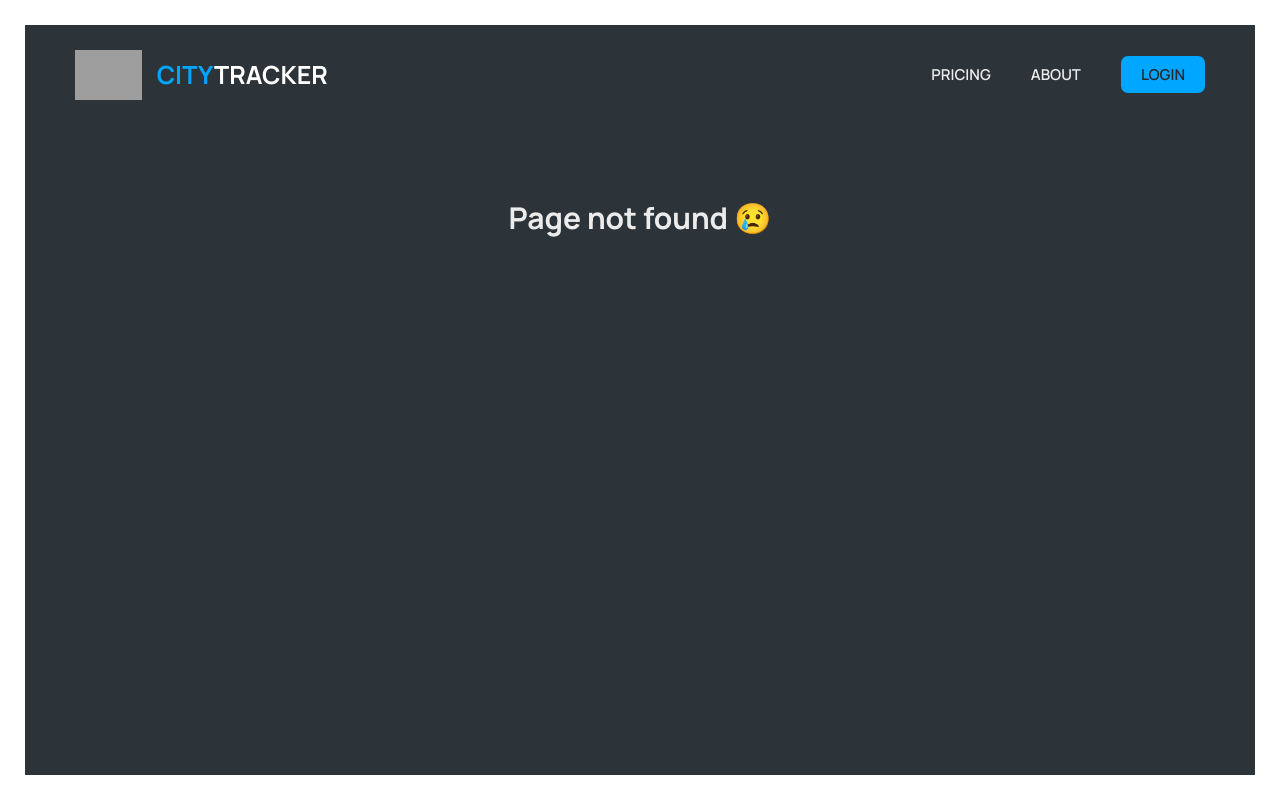
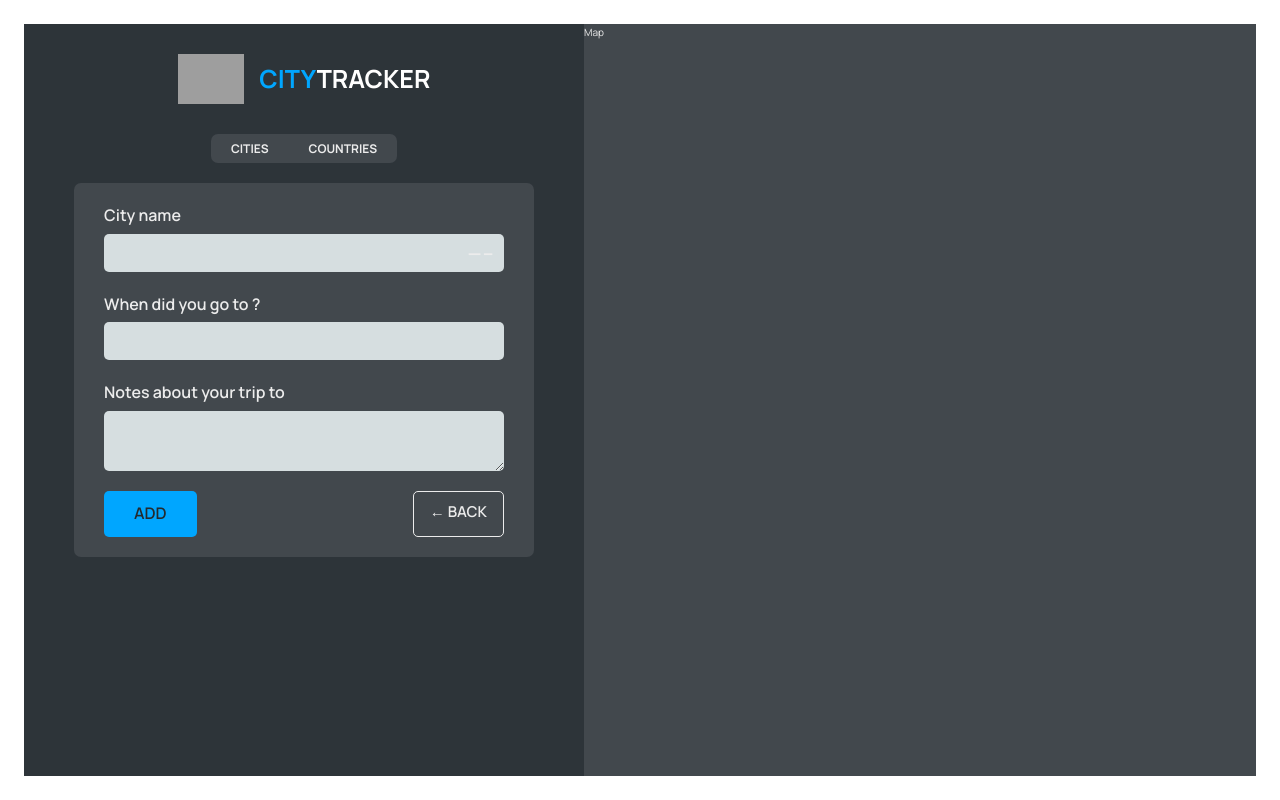
Before and after one commit to DanielJGil/city-tracker, a React (Vite) app: page /app/form in a window 1280 px wide. Before the commit this address had no page. Built offline with nearby package versions, Linux system fonts and the light colour scheme; grey boxes are pictures that could not be loaded.

Commit message:
Add city list and form to add new city
I added a json file with some dummy data that I can use
and then displayed it in the list of cities. I also added a form which will be used to add new cities in the future.

```diff
--- /dev/null
+++ b/data/cities.json
@@ -0,0 +1,28 @@
+{
+  "cities": [
+    {
+      "cityName": "Tallinn",
+      "country": "Estonia",
+      "emoji": "🇪🇪",
+      "date": "2023-09-16T07:29:17.976Z",
+      "notes": "Best city",
+      "position": {
+        "lat": "59.40036514079251",
+        "lng": "24.719238281250004"
+      },
+      "id": 98443199
+    },
+    {
+      "cityName": "Malaga",
+      "country": "Spain",
+      "emoji": "🇪🇸",
+      "date": "2023-09-16T07:44:39.635Z",
+      "notes": "wooooo",
+      "position": {
+        "lat": "36.70365959719456",
+        "lng": "-4.438476562500001"
+      },
+      "id": 98443200
+    }
+  ]
+}
--- a/package.json
+++ b/package.json
@@ -11,6 +11,7 @@
   },
   "dependencies": {
     "react": "^18.2.0",
+    "react-datepicker": "^4.18.0",
     "react-dom": "^18.2.0",
     "react-router-dom": "^6.16.0"
   },
--- a/src/App.jsx
+++ b/src/App.jsx
@@ -1,4 +1,4 @@
-import { BrowserRouter, Route, Routes } from "react-router-dom";
+import { BrowserRouter, Navigate, Route, Routes } from "react-router-dom";
 import About from "./pages/About/About";
 import Homepage from "./pages/Homepage/Homepage";
 import Login from "./pages/Login/Login";
@@ -7,8 +7,30 @@ import PageNotFound from "./pages/PageNotFound/PageNotFound";
 import AppPage from "./pages/AppPage/AppPage";
 import CityList from "./components/CityList/CityList";
 import CountryList from "./components/CountryList/CountryList";
+import Form from "./components/Form/Form";
+import { useEffect, useState } from "react";
 
 function App() {
+  const [cities, setCities] = useState(null);
+  const [isLoading, setIsLoading] = useState(false);
+
+  useEffect(function () {
+    async function fetchCities() {
+      try {
+        setIsLoading(true);
+        const res = await fetch("/data/cities.json");
+        const data = await res.json();
+        const { cities } = data;
+        setCities(cities);
+      } catch {
+        alert("There was an error loading data...");
+      } finally {
+        setIsLoading(false);
+      }
+    }
+    fetchCities();
+  }, []);
+
   return (
     <BrowserRouter>
       <Routes>
@@ -17,8 +39,13 @@ function App() {
         <Route path="about" element={<About />} />
         <Route path="login" element={<Login />} />
         <Route path="app" element={<AppPage />}>
-          <Route path="cities" element={<CityList />} />
+          <Route index element={<Navigate replace to="cities" />} />
+          <Route path="cities" element={<CityList cities={cities} />} />
           <Route path="countries" element={<CountryList />} />
+          <Route
+            path="form"
+            element={<Form cities={cities} setCities={setCities} />}
+          />
         </Route>
         <Route path="*" element={<PageNotFound />} />
       </Routes>
--- /dev/null
+++ b/src/components/CityItem/CityItem.jsx
@@ -0,0 +1,24 @@
+import { Link } from "react-router-dom";
+import styles from "./CityItem.module.css";
+
+const formatDate = (date) =>
+  new Intl.DateTimeFormat("en", {
+    day: "numeric",
+    month: "long",
+    year: "numeric",
+  }).format(new Date(date));
+
+function CityItem({ city }) {
+  return (
+    <li>
+      <Link className={styles.cityItem}>
+        <span className={styles.emoji}>{city.emoji}</span>
+        <h3 className={styles.name}>{city.cityName}</h3>
+        <time className={styles.date}>{formatDate(city.date)}</time>
+        <button className={styles.deleteBtn}>&times;</button>
+      </Link>
+    </li>
+  );
+}
+
+export default CityItem;
--- /dev/null
+++ b/src/components/CityItem/CityItem.module.css
@@ -0,0 +1,54 @@
+.cityItem,
+.cityItem:link,
+.cityItem:visited {
+  display: flex;
+  gap: 1.6rem;
+  align-items: center;
+
+  background-color: #42484d;
+  border-radius: 7px;
+  padding: 1rem 2rem;
+  border-left: 5px solid #00a6ff;
+  cursor: pointer;
+
+  color: inherit;
+  text-decoration: none;
+}
+
+.cityItem--active {
+  border: 2px solid #00a6ff;
+  border-left: 5px solid #00a6ff;
+}
+
+.emoji {
+  font-size: 2.6rem;
+  line-height: 1;
+}
+
+.name {
+  font-size: 1.7rem;
+  font-weight: 600;
+  margin-right: auto;
+}
+
+.date {
+  font-size: 1.5rem;
+}
+
+.deleteBtn {
+  height: 2rem;
+  aspect-ratio: 1;
+  border-radius: 50%;
+  border: none;
+  background-color: #2d3439;
+  color: #ececec;
+  font-size: 1.6rem;
+  font-weight: 400;
+  cursor: pointer;
+  transition: all 0.2s;
+}
+
+.deleteBtn:hover {
+  background-color: #00a6ff;
+  color: #2d3439;
+}
--- a/src/components/CityList/CityList.jsx
+++ b/src/components/CityList/CityList.jsx
@@ -1,8 +1,11 @@
-function CityList() {
+import CityItem from "../CityItem/CityItem";
+import styles from "./CityList.module.css";
+
+function CityList({ cities }) {
   return (
-    <div>
-      <p>List of cities</p>
-    </div>
+    <ul className={styles.cityList}>
+      {cities && cities.map((city, i) => <CityItem city={city} key={i} />)}
+    </ul>
   );
 }
 
--- a/src/components/CityList/CityList.module.css
+++ b/src/components/CityList/CityList.module.css
@@ -0,0 +1,15 @@
+.cityList {
+  width: 100%;
+  height: 65vh;
+  list-style: none;
+  overflow-y: scroll;
+  overflow-x: hidden;
+
+  display: flex;
+  flex-direction: column;
+  gap: 1.4rem;
+}
+
+.cityList::-webkit-scrollbar {
+  width: 0;
+}
--- /dev/null
+++ b/src/components/Form/Form.jsx
@@ -0,0 +1,72 @@
+import ReactDatePicker from "react-datepicker";
+import "react-datepicker/dist/react-datepicker.css";
+import styles from "./Form.module.css";
+import { Link, useNavigate } from "react-router-dom";
+import { useState } from "react";
+
+function Form({ cities, setCities }) {
+  const [cityName, setCityName] = useState("");
+  const [date, setDate] = useState("");
+  const [notes, setNotes] = useState("");
+
+  const navigate = useNavigate();
+
+  async function handleSubmit(e) {
+    e.preventDefault();
+
+    if (!cityName || !date) return;
+
+    const newCity = {
+      cityName,
+      country: "Estonia",
+      date,
+      emoji: "EE",
+      id: 123,
+      notes,
+      position: "latlng",
+    };
+
+    await setCities([...cities, newCity]);
+    navigate("/app/cities");
+  }
+
+  return (
+    <form className={styles.form} onSubmit={handleSubmit}>
+      <div className={styles.row}>
+        <label htmlFor="cityName">City name</label>
+        <input
+          id="cityName"
+          value={cityName}
+          onChange={(e) => setCityName(e.target.value)}
+        />
+        <span className={styles.flag}>---</span>
+      </div>
+
+      <div className={styles.row}>
+        <label htmlFor="date">When did you go to {cityName}?</label>
+        <ReactDatePicker
+          id="date"
+          onChange={(date) => setDate(date)}
+          selected={date}
+          dateFormat="dd/MM/yyyy"
+        />
+      </div>
+
+      <div className={styles.row}>
+        <label htmlFor="notes">Notes about your trip to {cityName}</label>
+        <textarea
+          id="notes"
+          value={notes}
+          onChange={(e) => setNotes(e.target.value)}
+        />
+      </div>
+
+      <div className={styles.buttons}>
+        <Link className={styles.addBtn}>Add</Link>
+        <Link className={styles.backBtn}>&larr; Back</Link>
+      </div>
+    </form>
+  );
+}
+
+export default Form;
--- /dev/null
+++ b/src/components/Form/Form.module.css
@@ -0,0 +1,68 @@
+.form {
+  background-color: #42484d;
+  border-radius: 7px;
+  padding: 2rem 3rem;
+  width: 100%;
+  display: flex;
+  flex-direction: column;
+  gap: 2rem;
+}
+
+.row {
+  display: flex;
+  flex-direction: column;
+  gap: 0.5rem;
+  position: relative;
+}
+
+.buttons {
+  display: flex;
+  justify-content: space-between;
+}
+
+.flag {
+  position: absolute;
+  right: 1rem;
+  top: 2.7rem;
+  font-size: 2.8rem;
+}
+
+.form.loading {
+  opacity: 0.3;
+}
+
+.form.loading button {
+  pointer-events: none;
+  background-color: #aaa;
+  border: 1px solid #aaa;
+  color: #242a2e;
+}
+
+.addBtn:link,
+.addBtn:visited {
+  display: inline-block;
+  background-color: #00a6ff;
+  color: #242a2e;
+  text-transform: uppercase;
+  text-decoration: none;
+  font-size: 1.6rem;
+  font-weight: 600;
+  padding: 1rem 3rem;
+  border-radius: 5px;
+}
+
+.backBtn:link,
+.backBtn:visited {
+  color: inherit;
+  text-transform: uppercase;
+  padding: 0.8rem 1.6rem;
+  font-family: inherit;
+  font-size: 1.5rem;
+  border: none;
+  border-radius: 5px;
+  cursor: pointer;
+
+  font-weight: 600;
+  background: none;
+  border: 1px solid currentColor;
+}
--- a/src/components/Map/Map.jsx
+++ b/src/components/Map/Map.jsx
@@ -1,7 +1,14 @@
+import { useNavigate } from "react-router-dom";
 import styles from "./Map.module.css";
 
 function Map() {
-  return <div className={styles.mapContainer}>Map</div>;
+  const navigate = useNavigate();
+
+  return (
+    <div className={styles.mapContainer} onClick={() => navigate("/app/form")}>
+      Map
+    </div>
+  );
 }
 
 export default Map;
```
Also changed, not shown: 1 other file (tests, documents, lock files or other folders).
